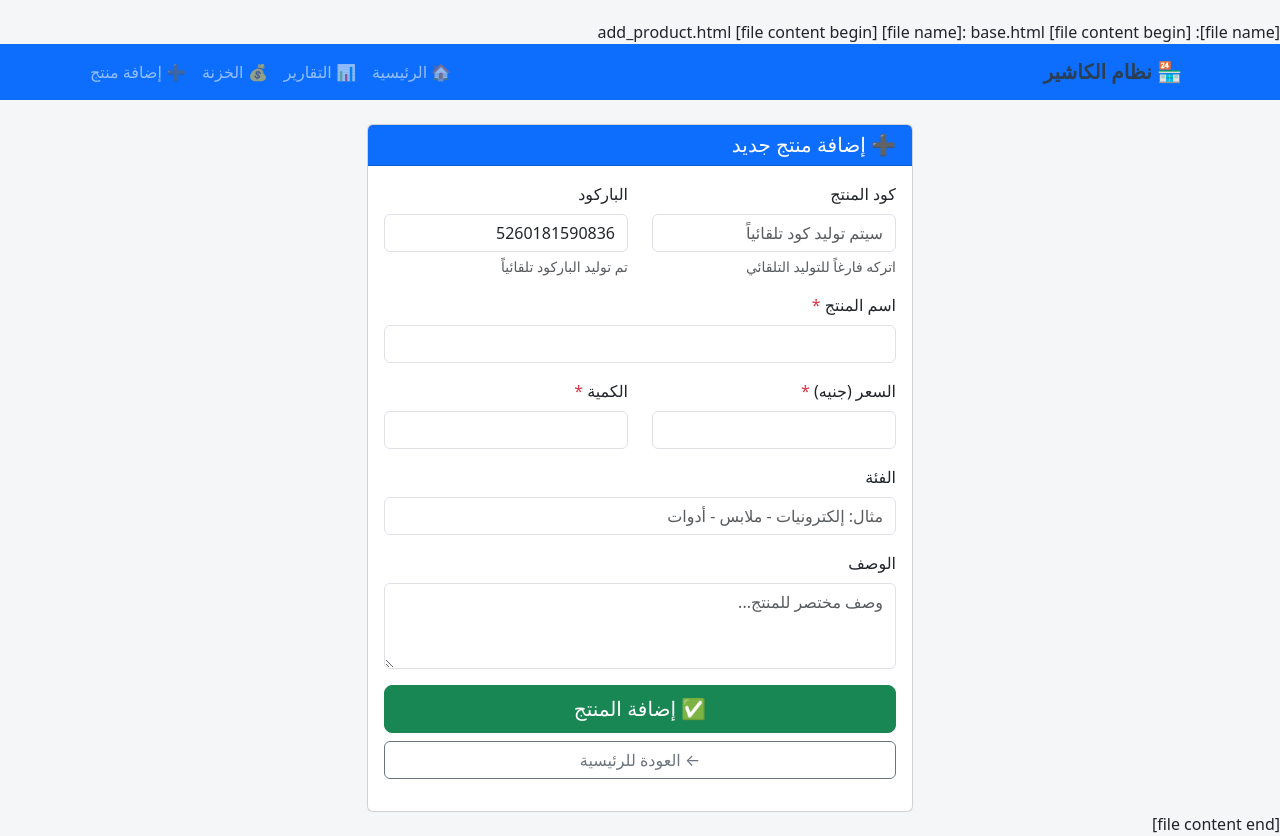
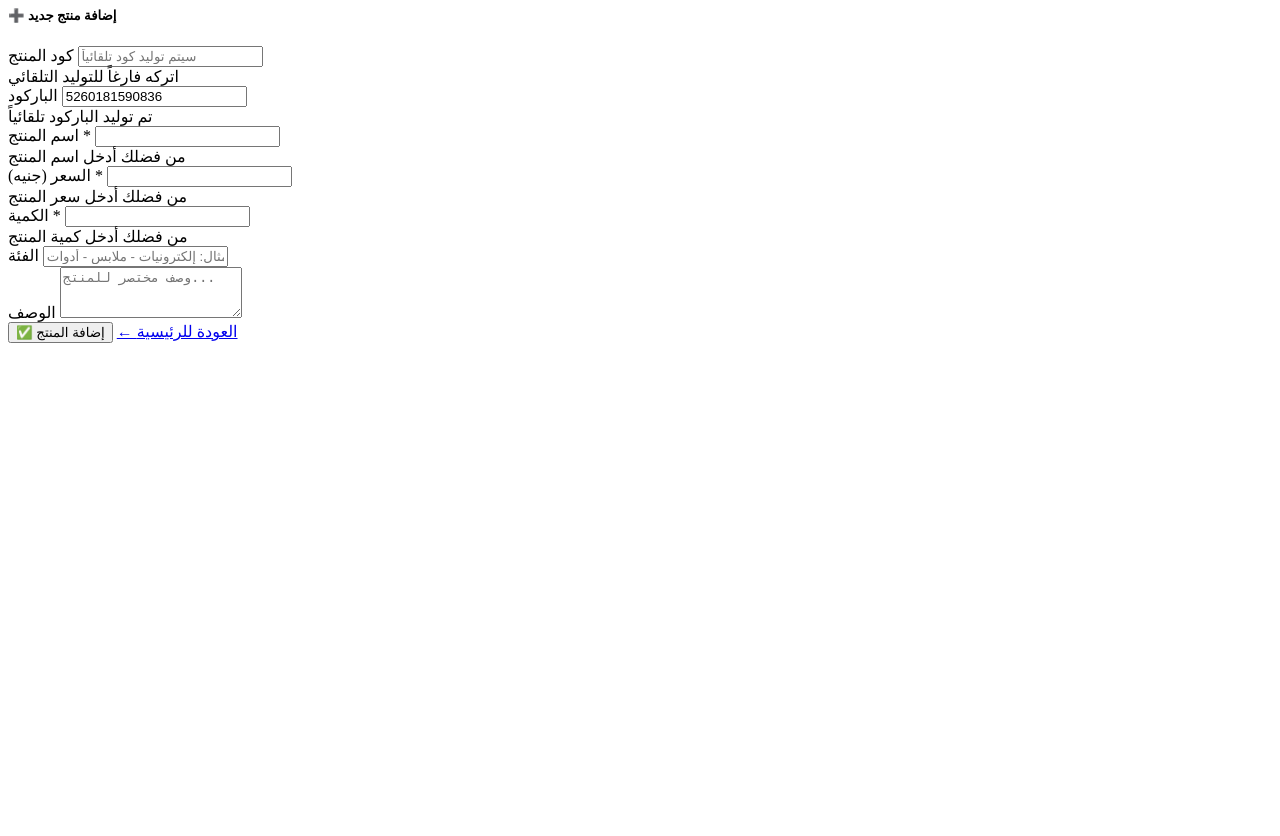
Before and after one commit to msayed20089/mobile-shop-web, a Flask app: page /add_product in a window 1280 px wide. After the commit the page ends 343 px from the top, so only its background shows below. Run offline with Flask 3, Linux system fonts and the light colour scheme.

Commit message:
Update add_product.html

```diff
--- a/templates/add_product.html
+++ b/templates/add_product.html
@@ -1,7 +1,4 @@
-[file name]: add_product.html
-[file content begin]
-{% extends "base.html" %}
-{% block content %}
+
 <div class="row justify-content-center">
   <div class="col-md-8 col-lg-6">
     <div class="card">
@@ -98,5 +95,3 @@ document.addEventListener('DOMContentLoaded', function() {
   }
 });
 </script>
-{% endblock %}
-[file content end]
```
